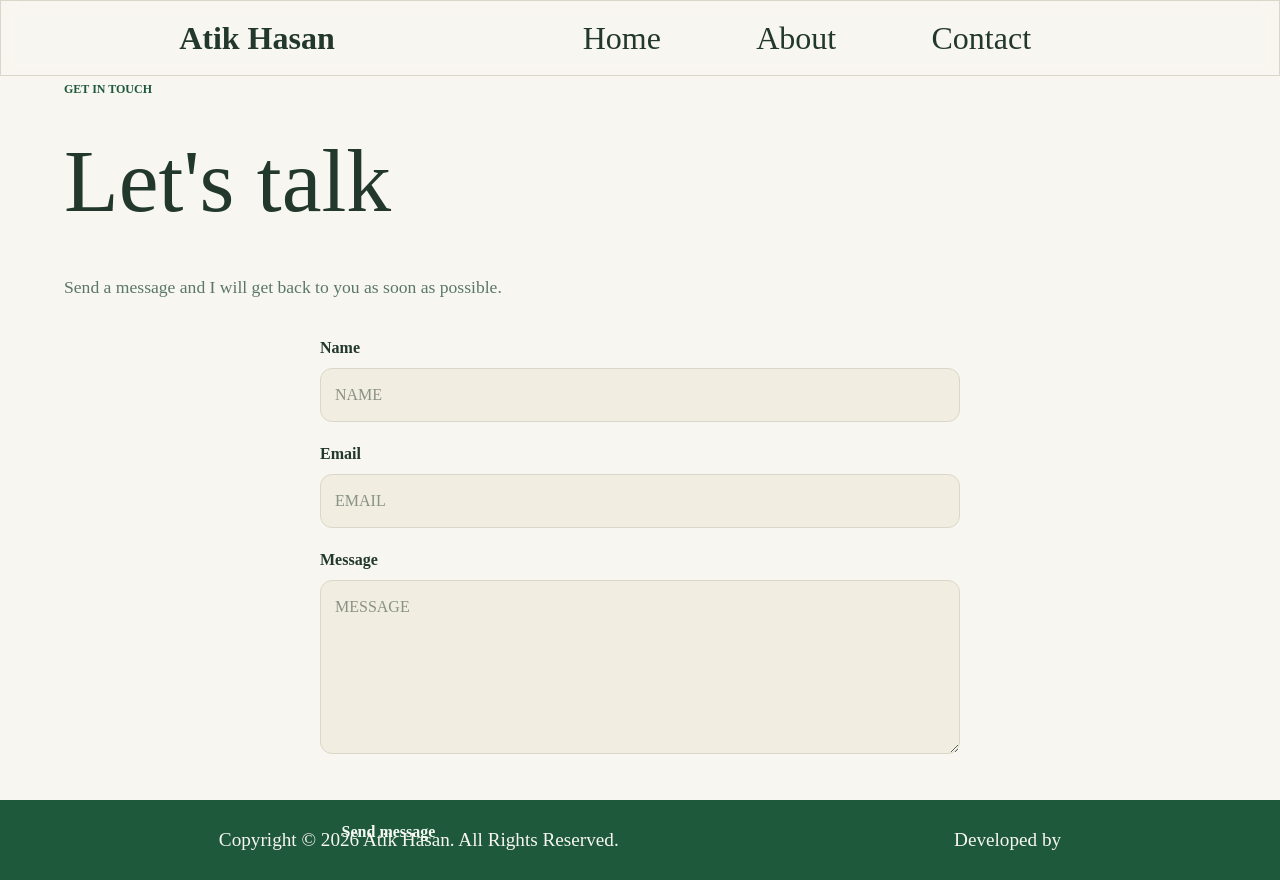
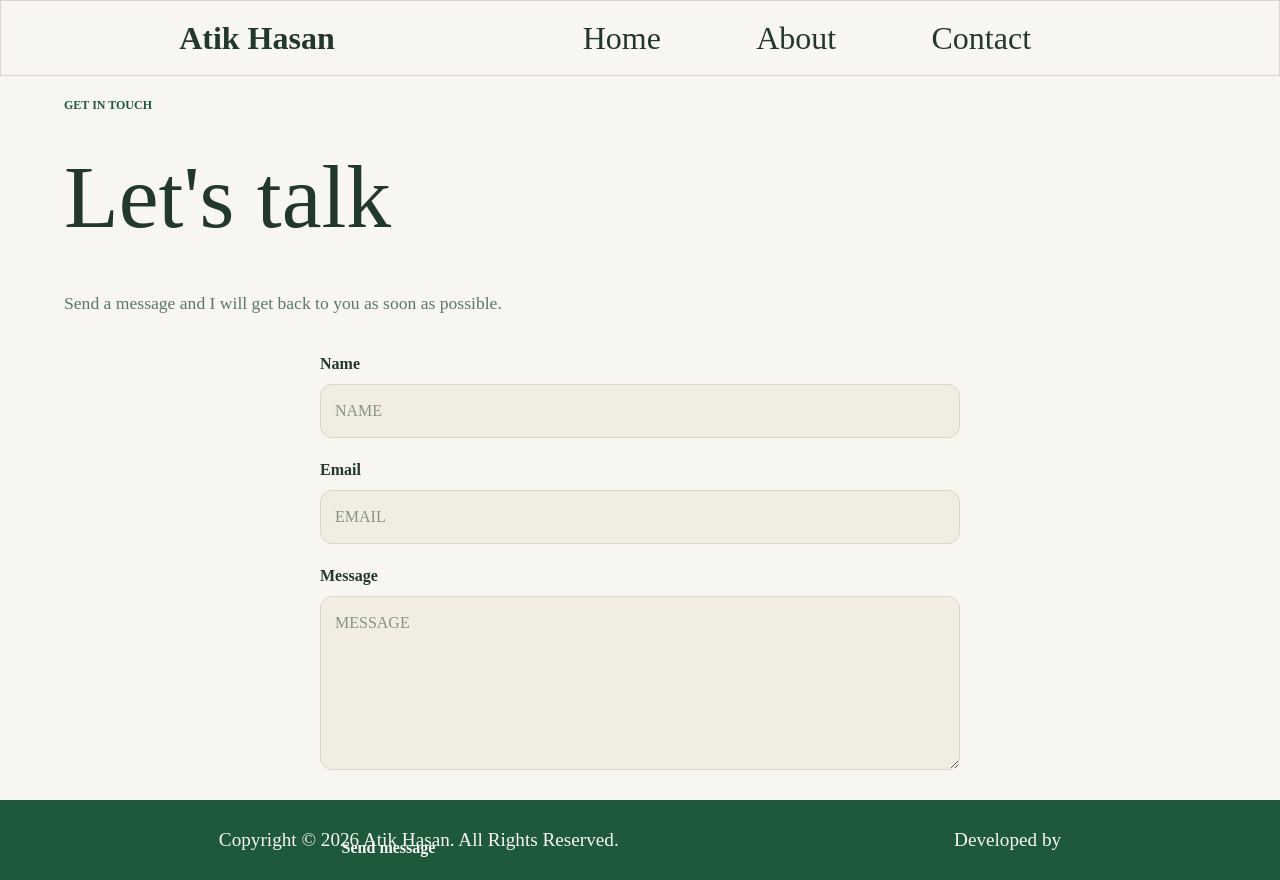
Before and after one commit to nazmus-sadat9/teacher-portfolio, a Next.js app in the folder frontend/: page /Contact in a window 1280 px wide. Built offline with nearby package versions, Linux system fonts and the light colour scheme.

Commit message:
fix: add padding on the contact section

```diff
--- a/frontend/app/Contact/page.js
+++ b/frontend/app/Contact/page.js
@@ -84,7 +84,7 @@ export default function Contact() {
 
       <Navbar />
 
-      <section className="w-full mx-auto py-20 pb-28 max-[700px]:py-12 min-h-[75vh] md:h-screen">
+      <section className="w-full mx-auto py-20 pb-28 md:pt-[7.5%] max-[700px]:py-12 min-h-[75vh] md:h-screen">
         <p className="pl-[5%] text-[#1e593c] text-[0.75rem] font-bold uppercase">
           Get in touch
         </p>
```
